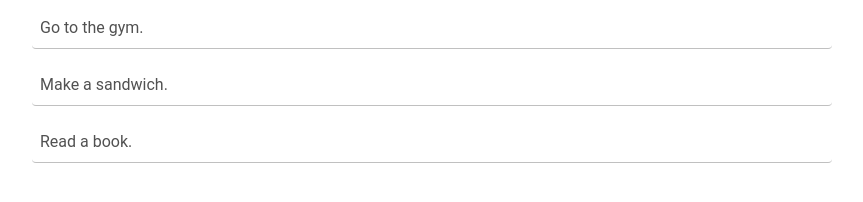
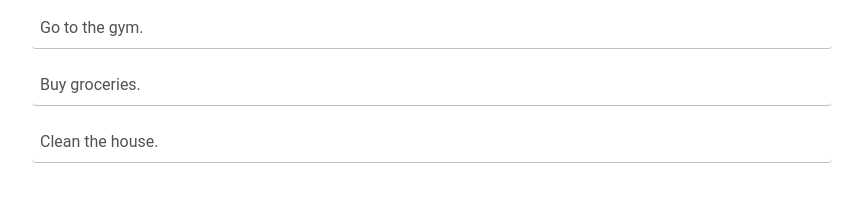
Before and after one commit to waltob123/taskzen, a React (Create React App) app: page / in a window 1280 px wide. Shown: the part 254-456 px from the top of the page, without its empty margins (208-1071 px from the left). Built offline with nearby package versions, Linux system fonts and the light colour scheme.

Commit message:
Subject: (modify) add task feature.
Body:
- Refactored code to use useState hook to load tasks onto screen.

```diff
--- a/src/components/AddTask.js
+++ b/src/components/AddTask.js
@@ -1,19 +1,20 @@
+import { useState } from 'react';
+
 const AddTask = () => {
 
-  const tasksArray = [
-    'Go to the gym.', 'Make a sandwich.', 'Read a book.',
-  ]
+  const [tasksArray, setTasks] = useState([
+    { id: 1, task: 'Go to the gym.' },
+    { id: 2, task: 'Buy groceries.' },
+    { id: 3, task: 'Clean the house.' }
+  ]);
 
   const handleAddTask = (e) => {
     const task = document.getElementById('task-input');
     if (task.value === '') {
       alert('Task cannot be empty');
     } else {
-      const taskList = document.querySelector('.task-list');
-      const newTask = document.createElement('li');
-      newTask.textContent = task.value;
-      newTask.classList.add('task-item');
-      taskList.appendChild(newTask);
+      const newTask = { id: tasksArray.length + 1, task: task.value };
+      setTasks([...tasksArray, newTask])
       task.value = '';
     }
   }
@@ -28,7 +29,7 @@ const AddTask = () => {
       <h2>Tasks</h2>
       <ul className="task-list">
           {tasksArray.map(
-          (task) => <li className="task-item">{task}</li>
+          (task) => <li className="task-item" key={task.id}>{task.task}</li>
         )}
       </ul>
     </section>
```
